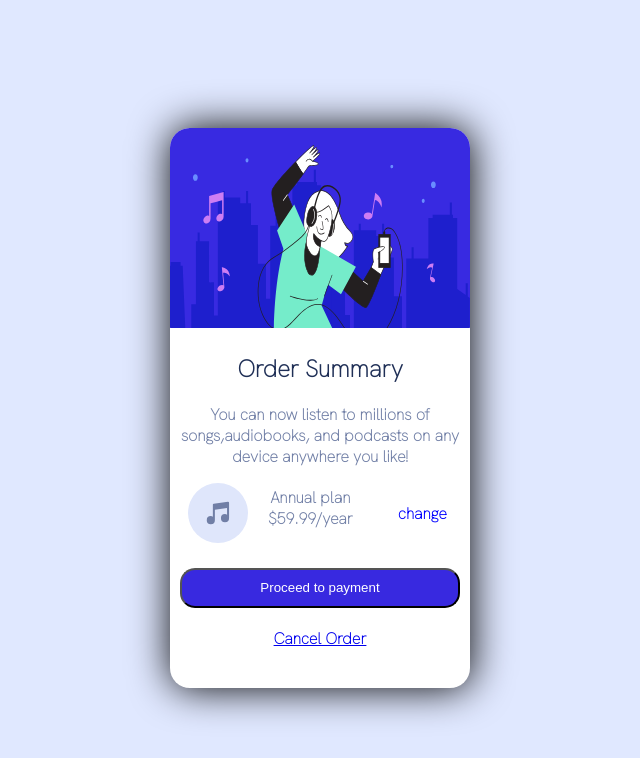
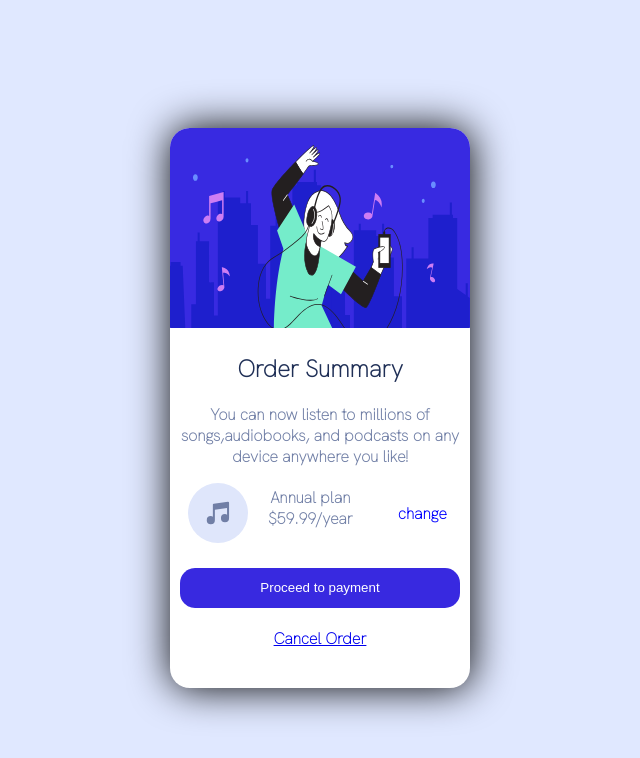
Before and after one commit to sanjaykrishnanDEV/frontendmentor_order, a plain HTML site: page index.html in a window 1280 px wide. Shown: the whole page, without its empty margins (320-960 px from the left). Drawn offline with Linux system fonts and the light colour scheme.

Commit message:
Update style.css

```diff
--- a/style.css
+++ b/style.css
@@ -71,7 +71,7 @@ p {
   margin-right: 10px;
   background-color: hsl(245, 75%, 52%);
   color: white;
-  border-radius: 15px;
+  border-radius: 15px;border: none;
 }
 #cancel {
   text-align: center;
```
